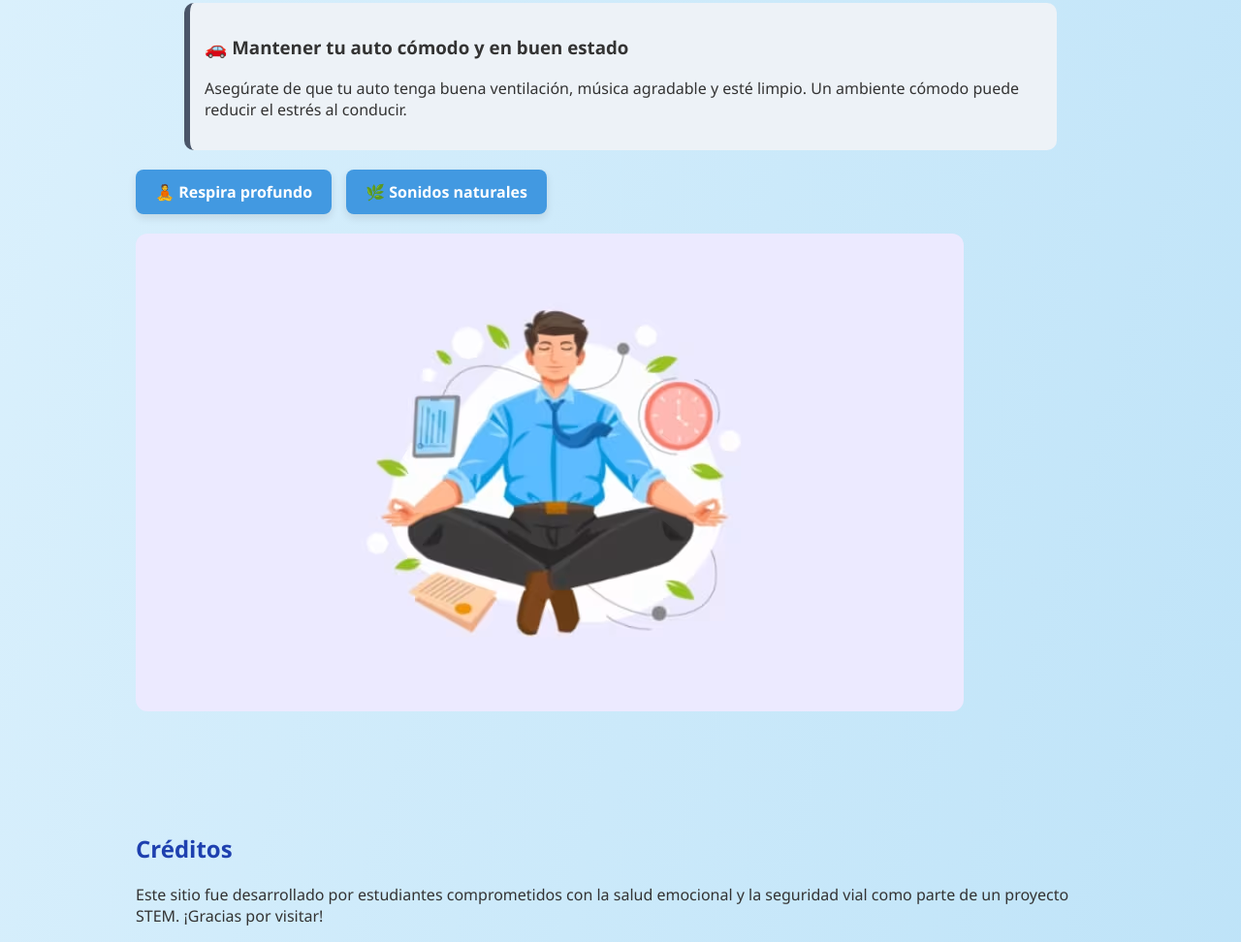
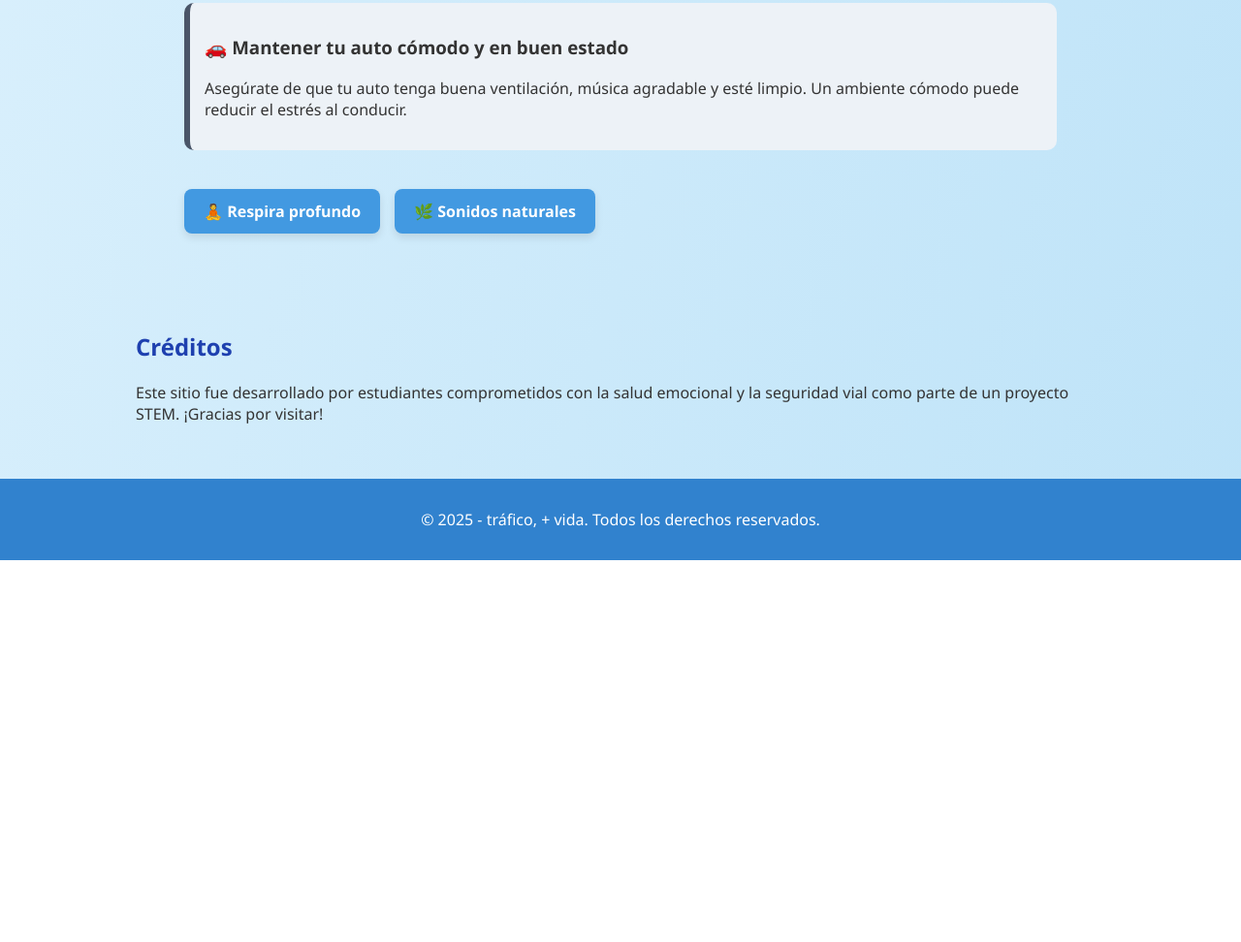
Before and after one commit to dana4banana/trafico-vida, a plain HTML site: page index.html in a window 1280 px wide. Shown: the part 3337-4309 px from the top of the page at 97% size. After the commit the page ends 3915 px from the top, so only its background shows below. Drawn offline with Linux system fonts and the light colour scheme.

Commit message:
Update index.html

```diff
--- a/index.html
+++ b/index.html
@@ -144,12 +144,11 @@
     <h3>🚗 Mantener tu auto cómodo y en buen estado</h3>
     <p>Asegúrate de que tu auto tenga buena ventilación, música agradable y esté limpio. Un ambiente cómodo puede reducir el estrés al conducir.</p>
   </div>
-</div>
-    <div class="button-container">
-      <a href="https://www.youtube.com/watch?v=odADwWzHR24" target="_blank">🧘 Respira profundo</a>
-      <a href="https://www.youtube.com/watch?v=lFcSrYw-ARY" target="_blank">🌿 Sonidos naturales</a>
-    </div>
-    <img src="media/relajacion.avif" alt="Hombre relajado dentro del auto">
+
+  <div class="button-container">
+    <a href="https://www.youtube.com/watch?v=odADwWzHR24" target="_blank">🧘 Respira profundo</a>
+    <a href="https://www.youtube.com/watch?v=lFcSrYw-ARY" target="_blank">🌿 Sonidos naturales</a>
+  </div>
   </section>
 
   <section id="creditos">
```
